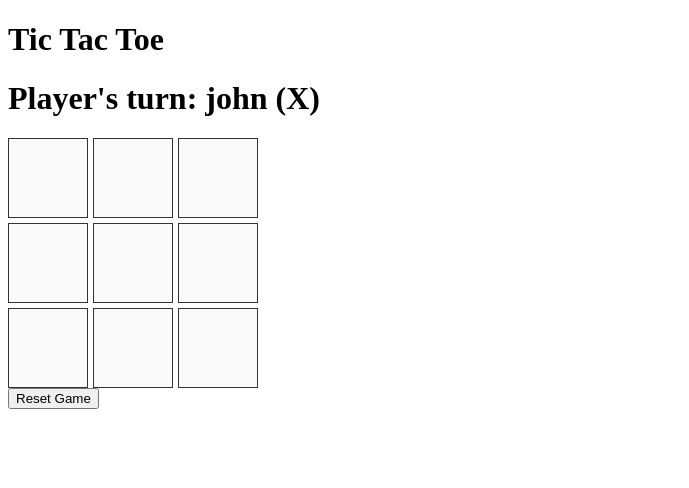
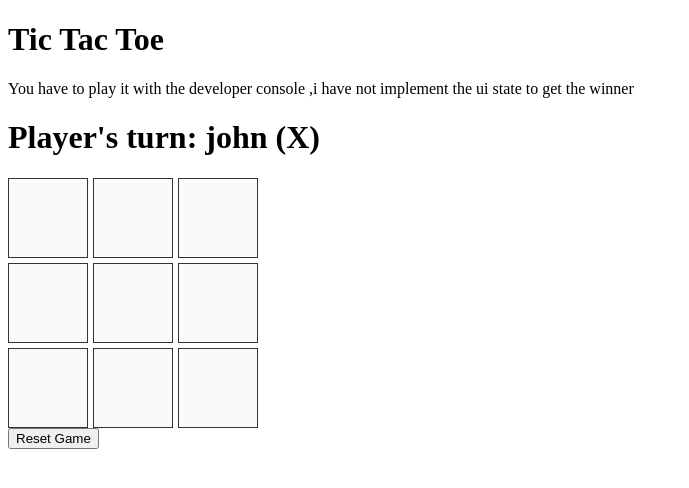
Before and after one commit to macnum/Tic-Tac-Toe, a plain HTML site: page index.html in a window 1280 px wide. Shown: the whole page, without its empty margins (0-689 px from the left). Drawn offline with Linux system fonts and the light colour scheme.

Commit message:
update: add some placeholder hint

```diff
--- a/index.html
+++ b/index.html
@@ -12,6 +12,7 @@
 <body>
     <header>
         <h1>Tic Tac Toe</h1>
+        <p>You have to play it with the developer console ,i have not implement the ui state to get the winner </p>
     </header>
     <main>
         <div class="game-container">
```
